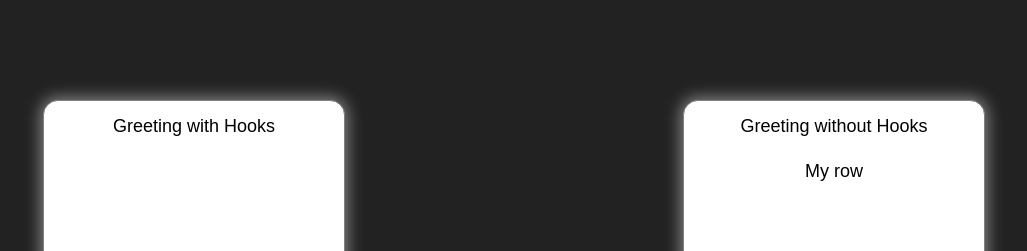
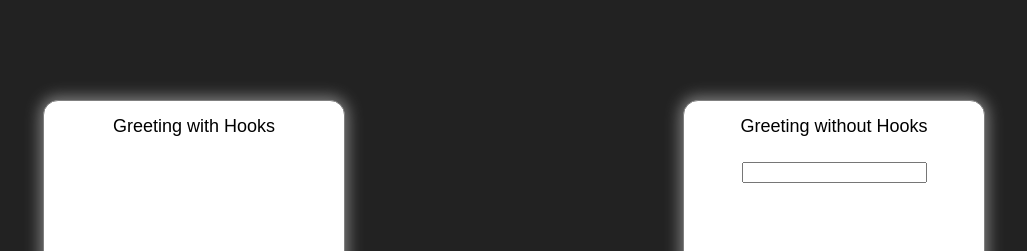
Before and after one commit to apoorvkk/react-hooks-example, a React (Create React App) app: page / in a window 1280 px wide. Shown: the top 251 px of the page, without its empty margins (126-1153 px from the left). Built offline with nearby package versions, Linux system fonts and the light colour scheme.

Commit message:
Without hooks state exp

```diff
--- a/src/GreetingWithoutHooks/index.js
+++ b/src/GreetingWithoutHooks/index.js
@@ -3,15 +3,35 @@ import Box from "Box";
 import Header from "Header";
 import Main from "Main";
 import Row from "Row";
-import LabelField from "LabelField";
 
 class GreetingWithoutHooks extends Component {
+  constructor(props) {
+    super(props);
+
+    this.state = {
+      val: ""
+    };
+  }
+
+  handleOnChange = e => {
+    this.setState({
+      val: e.target.value
+    });
+  };
+
   render() {
     return (
       <Box>
         <Header>Greeting without Hooks</Header>
         <Main>
-          <Row>My row</Row>
+          <Row>
+            <input
+              type="text"
+              val={this.state.val}
+              onChange={this.handleOnChange}
+            />
+          </Row>
+          {this.state.val ? <Row>The value: {this.state.val} </Row> : null}
         </Main>
       </Box>
     );
```
